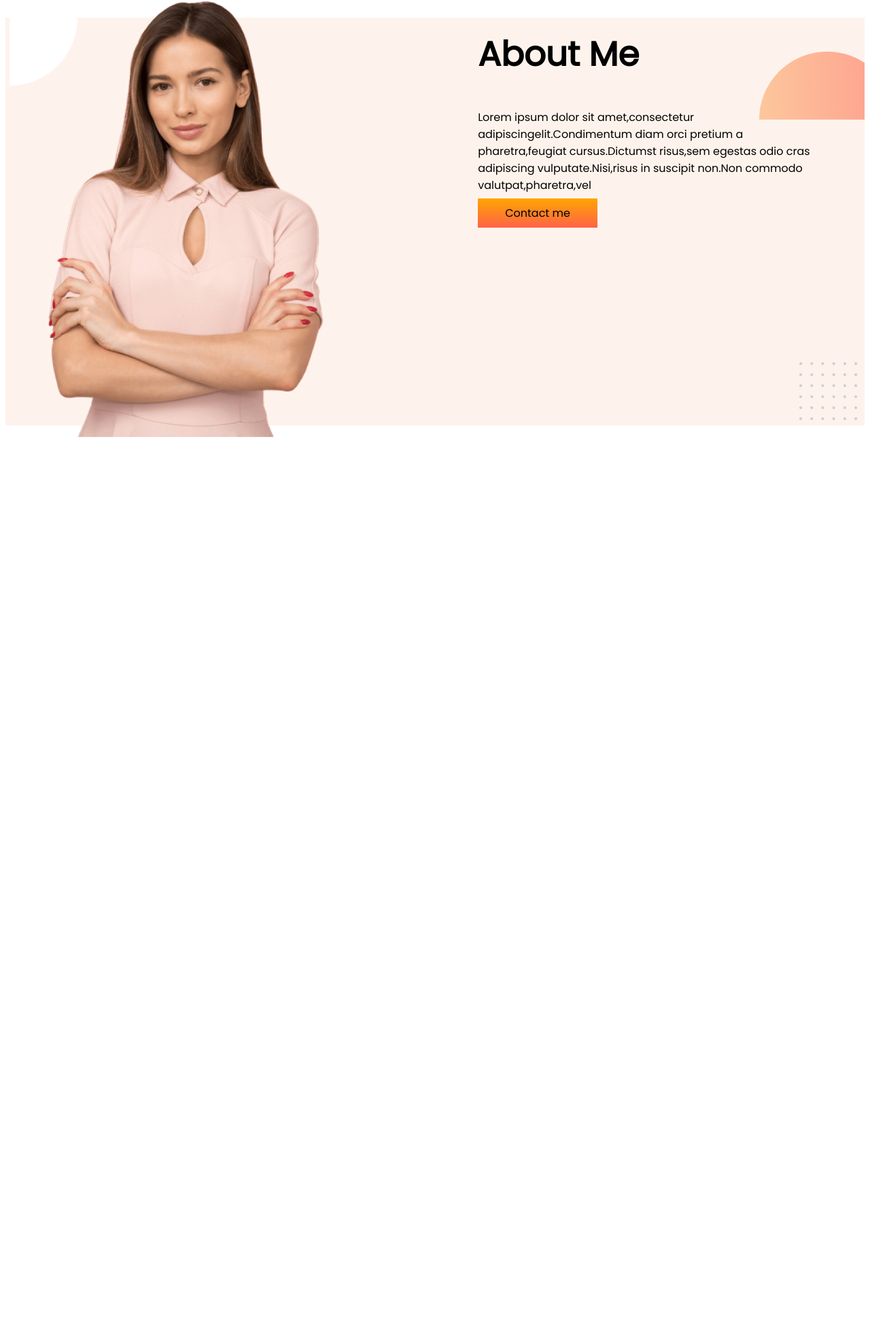
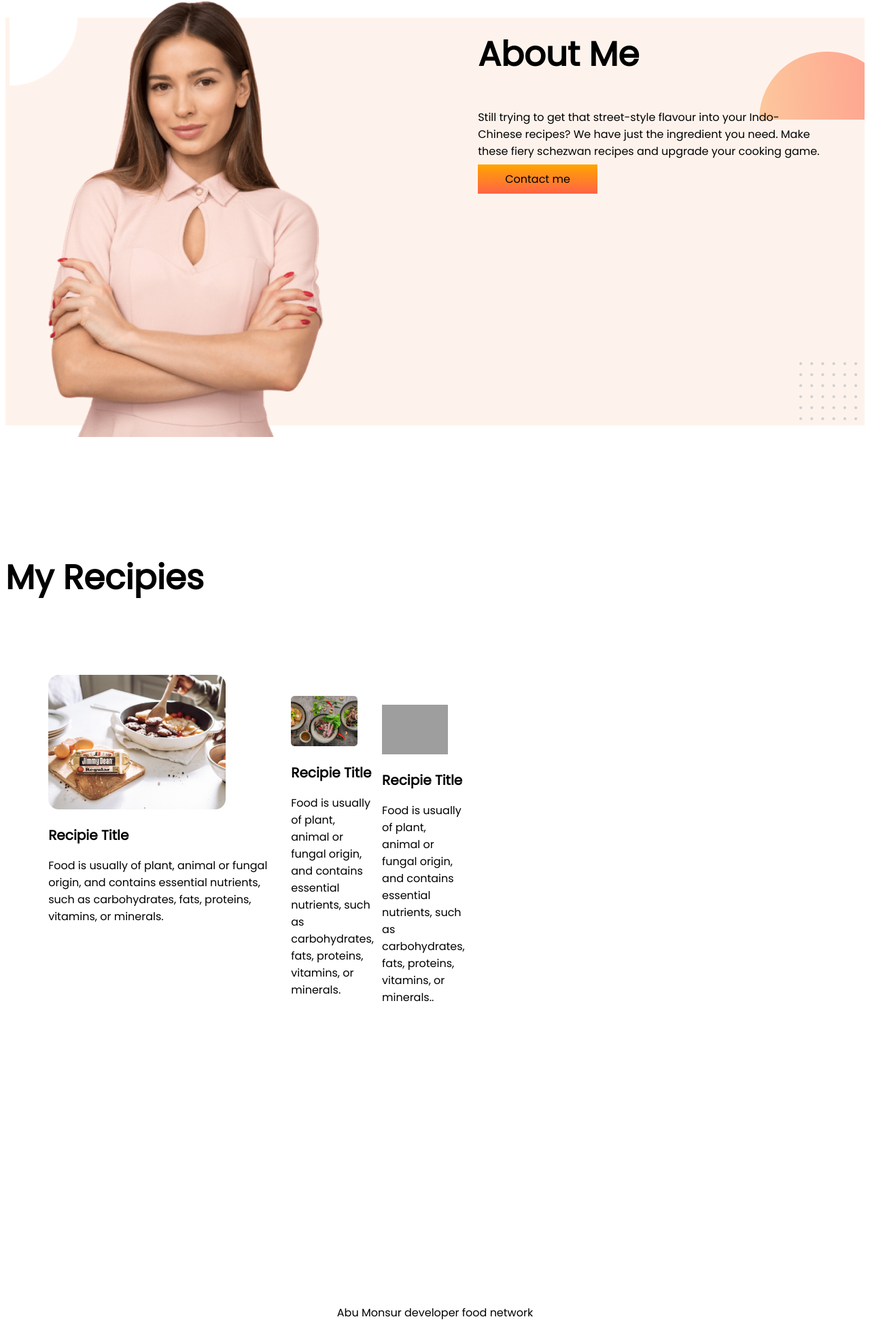
Before and after one commit to abumonsur/developer-food-network, a plain HTML site: page index.html in a window 1280 px wide. Shown: the part 778-2738 px from the top of the page at 68% size. Before the commit the page ends 1591 px from the top, so only its background shows below. Drawn offline with Linux system fonts and the light colour scheme; grey boxes are pictures that could not be loaded.

Commit message:
dream added

```diff
--- a/index.html
+++ b/index.html
@@ -10,6 +10,7 @@
     <link rel="preconnect" href="https://fonts.googleapis.com">
     <link rel="preconnect" href="https://fonts.gstatic.com" crossorigin>
     <link href="https://fonts.googleapis.com/css2?family=Poppins&display=swap" rel="stylesheet">
+
 
 </head>
 
@@ -34,13 +35,50 @@
         </div>
         <div class="half-width">
             <h1>About Me</h1>
-            <p>Lorem ipsum dolor sit amet,consectetur adipiscingelit.Condimentum diam orci pretium a pharetra,feugiat
-                cursus.Dictumst risus,sem egestas odio cras adipiscing vulputate.Nisi,risus in suscipit non.Non commodo
-                valutpat,pharetra,vel</p>
+            <p>Still trying to get that street-style flavour into your Indo-Chinese recipes? We have just the ingredient
+                you need. Make these fiery schezwan recipes and upgrade your cooking game.</p>
             <a class="link-button" target="_blank" href="https://www.questionpro.com/blog/data-collection/">Contact
                 me</a>
         </div>
+        <div>
     </section>
+    <section class="My-Recipies">
+        <h1>My Recipies</h1>
+        <div class="half-width ">
+            <div class="flexible-container">
+                <div id="Recipi-pro-recipies" class="Recipies-item">
+                    <img src="images/food/Project Cover.jpg" alt="">
+                    <h2>Recipie Title</h2>
+                    <p>Food is usually of plant, animal or fungal origin, and contains essential nutrients, such as
+                        carbohydrates, fats, proteins, vitamins, or minerals.</p>
+
+                </div>
+                <div class="half-width ">
+                    <div class="flexible-container ">
+                        <div id="Recipif-pro-recipies" class="Recipies-item">
+                            <img src="images/food/Project Cover1.jpg" alt="">
+                            <h2>Recipie Title</h2>
+                            <p></p>Food is usually of plant, animal or fungal origin, and contains essential nutrients,
+                            such as carbohydrates, fats, proteins, vitamins, or minerals.
+
+                        </div>
+
+                        <div class="half-width ">
+                            <div class="flexible-container ">
+                                <div id="Recipif-pro-recipies" class="Recipies-item">
+                                    <img src="images/food/Project Cover2.png" alt="">
+                                    <h2>Recipie Title</h2>
+                                    <p>Food is usually of plant, animal or fungal origin, and contains essential
+                                        nutrients, such as carbohydrates, fats, proteins, vitamins, or minerals..</p>
+
+                                </div>
+                            </div>
+
+    </section>
+    <footer>
+        <p> Abu Monsur developer food network</p>
+    </footer>
+
 </body>
 
 </html>
--- a/style.css
+++ b/style.css
@@ -5,7 +5,7 @@ h1{
     font-size: 50px;
 }
 h2{
-    font-size: 30px;
+    font-size: 20px;
 }
 .orange-color{
     color: orange;
@@ -38,3 +38,27 @@ h2{
     background-repeat: no-repeat;
     background-position: right;
 }
+.Recipi-pro-recipies{
+    background-color: purple;
+    padding: 5px;
+    font-size: 50px;
+
+}
+.Recipi-pro-recipies{
+    box-shadow: 10px 10px 40px gray;
+    width: 5%;
+    padding-left: 10%;
+    padding-right: 10%;
+
+
+}
+.Recipi-pro-recipies{
+    box-shadow: 10px 10px 40px gray;
+    width: 5%;
+    padding-left: 10%;
+    padding-right: 10%;
+
+}
+footer p{
+    text-align: center;
+}
```
